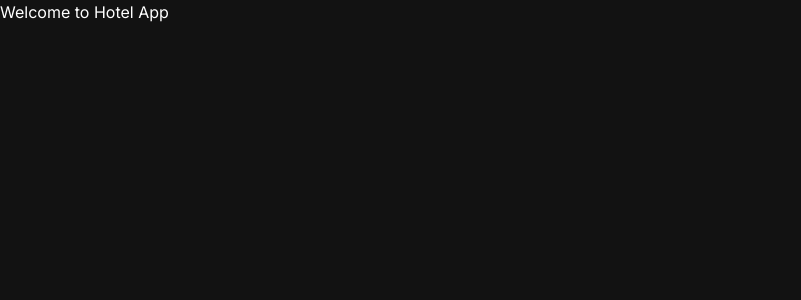
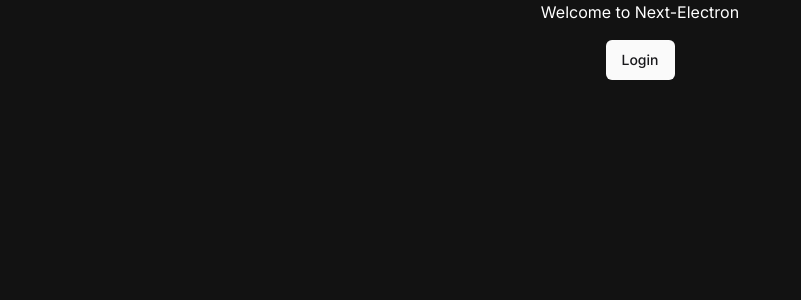
Before and after one commit to kmfiguerrez/next-electron, a Next.js app: page / in a window 1280 px wide. Shown: the top 300 px of the page, without its empty margins (0-801 px from the left). Built offline with nearby package versions, Linux system fonts and the light colour scheme.

Commit message:
Move the app-theme-providers dir.
- Move the directory app-theme-provider inside
  providers directory.

```diff
--- a/src/app/(protected)/(auth)/login/page.tsx
+++ b/src/app/(protected)/(auth)/login/page.tsx
@@ -1,8 +1,8 @@
-import React from 'react'
+import LoginForm from '@/components/auth/login-form'
 
 const LoginPage = () => {
   return (
-    <div>LoginPage</div>
+    <LoginForm />
   )
 }
 
--- a/src/app/(protected)/(auth)/register/page.tsx
+++ b/src/app/(protected)/(auth)/register/page.tsx
@@ -1,8 +1,8 @@
-import React from 'react'
+import RegisterForm from '@/components/auth/register-form'
 
 const RegisterPage = () => {
   return (
-    <div>RegisterPage</div>
+    <RegisterForm />
   )
 }
 
--- a/src/app/layout.tsx
+++ b/src/app/layout.tsx
@@ -1,7 +1,7 @@
 import type { Metadata } from "next";
 import { Inter } from "next/font/google";
 import "./globals.css";
-import { AppThemeProvider } from "@/components/app-theme-provider/app-theme-provider";
+import { AppThemeProvider } from "@/components/providers/app-theme-provider/app-theme-provider";
 
 const inter = Inter({ subsets: ["latin"] });
 
--- a/src/app/page.tsx
+++ b/src/app/page.tsx
@@ -1,8 +1,13 @@
+import { Button } from "@/components/ui/button";
+import Link from "next/link";
 
 export default function Home() {
   return (
-    <main>
-      Welcome to Hotel App
+    <main className="flex flex-col items-center space-y-4">
+      <h1>Welcome to Next-Electron</h1>
+      <Button asChild className="">
+        <Link href={`/login`}>Login</Link>
+      </Button>
     </main>
   );
 }
--- a/src/components/ui/form.tsx
+++ b/src/components/ui/form.tsx
@@ -93,7 +93,7 @@ const FormLabel = React.forwardRef<
   return (
     <Label
       ref={ref}
-      className={cn(error && "text-red-500 dark:text-red-900", className)}
+      className={cn(error && "text-red-500 dark:text-red-500", className)}
       htmlFor={formItemId}
       {...props}
     />
@@ -155,7 +155,7 @@ const FormMessage = React.forwardRef<
     <p
       ref={ref}
       id={formMessageId}
-      className={cn("text-sm font-medium text-red-500 dark:text-red-900", className)}
+      className={cn("text-sm font-medium text-red-500 dark:text-red-500", className)}
       {...props}
     >
       {body}
```
Also changed, not shown: src/components/providers/app-theme-provider/app-theme-provider.tsx (renamed from src/components/app-theme-provider/app-theme-provider.tsx), src/components/providers/app-theme-provider/app-theme-toggler.tsx (renamed from src/components/app-theme-provider/app-theme-toggler.tsx).
